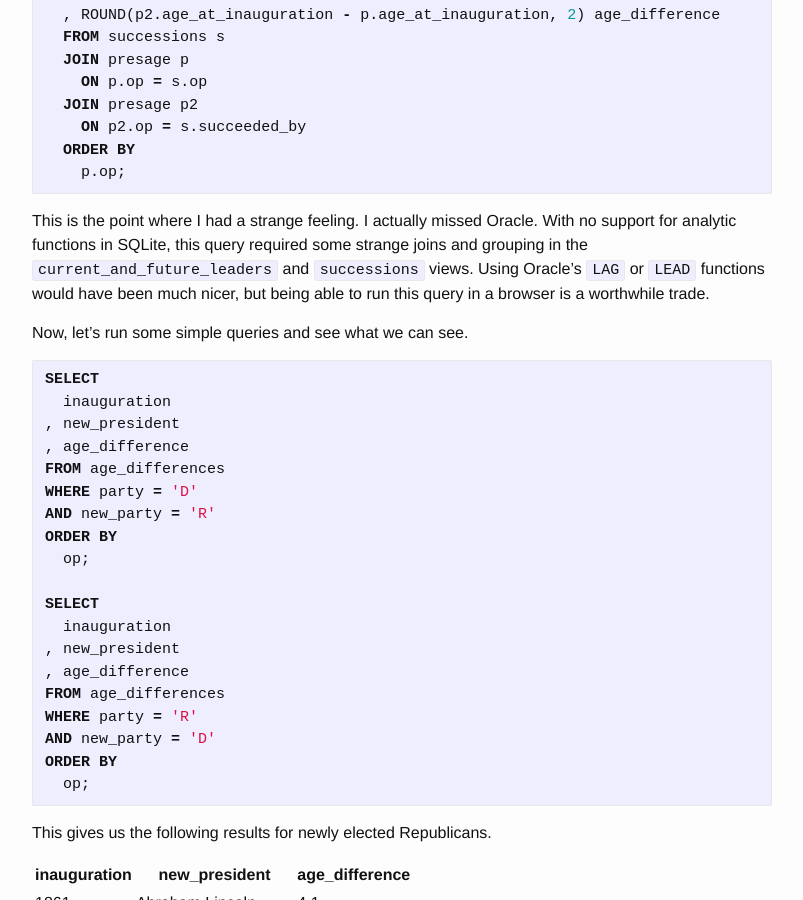
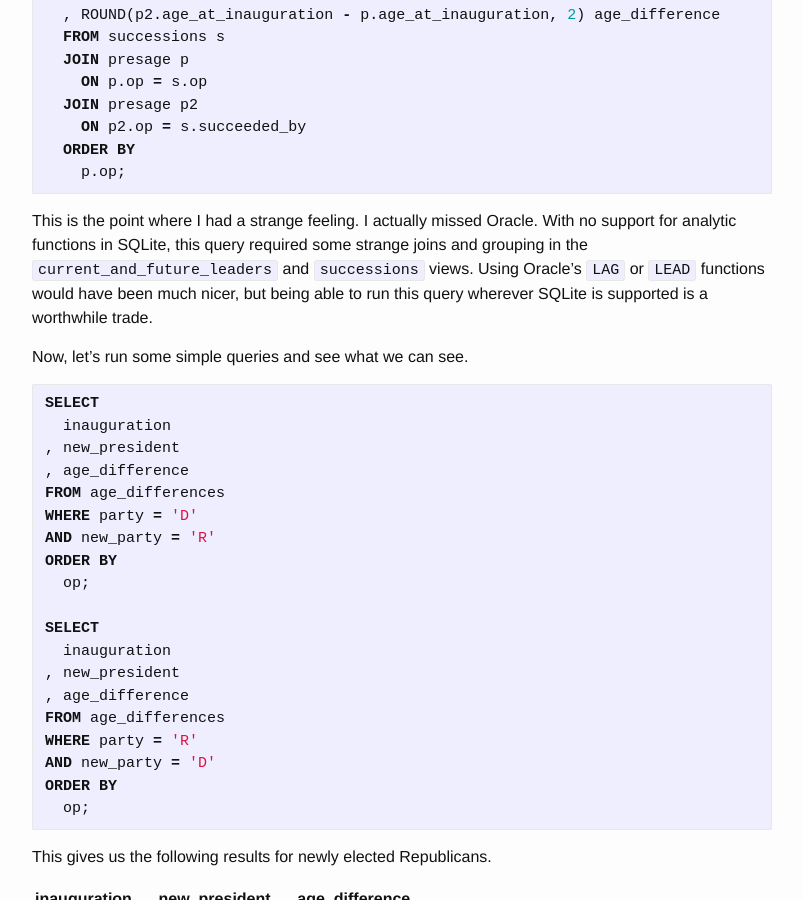
Before and after one commit to wfriesen/williamfriesen.com, a Jekyll site: the page built from _posts/2016-07-24-politics-of-age.md, in a window 1280 px wide and 900 px high, scrolled down 2585 px. Shown: the whole window, without its empty margins (238-1041 px from the left). Built offline with Jekyll 4.4.1, drawn with Linux system fonts in a browser that asks for light colours.

Commit message:
Clarified reasoning behind SQLite

````diff
--- a/_posts/2016-07-24-politics-of-age.md
+++ b/_posts/2016-07-24-politics-of-age.md
@@ -112,7 +112,7 @@ CREATE VIEW age_differences AS
     p.op;
 ```
 
-This is the point where I had a strange feeling. I actually missed Oracle. With no support for analytic functions in SQLite, this query required some strange joins and grouping in the `current_and_future_leaders` and `successions` views. Using Oracle's `LAG` or `LEAD` functions would have been much nicer, but being able to run this query in a browser is a worthwhile trade.
+This is the point where I had a strange feeling. I actually missed Oracle. With no support for analytic functions in SQLite, this query required some strange joins and grouping in the `current_and_future_leaders` and `successions` views. Using Oracle's `LAG` or `LEAD` functions would have been much nicer, but being able to run this query wherever SQLite is supported is a worthwhile trade.
 
 Now, let's run some simple queries and see what we can see.
 
````
